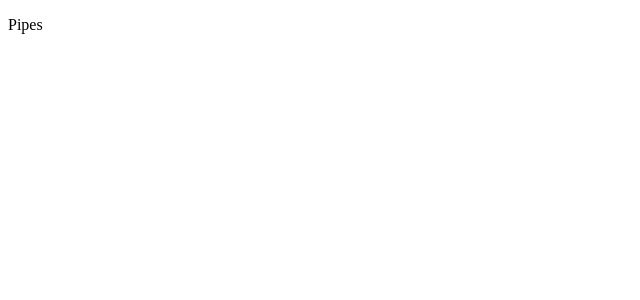
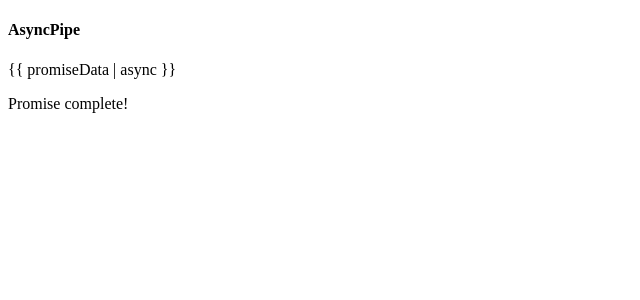
Before and after one commit to AsmaaFH/Angular-18-practice, an Angular app: page / in a window 1280 px wide. Shown: the top 300 px of the page, without its empty margins (0-640 px from the left). Built offline with nearby package versions, Linux system fonts and the light colour scheme.

Commit message:
async pipe

```diff
--- /dev/null
+++ b/src/app/AsyncPipe/async-pipe/async-pipe.component.html
@@ -0,0 +1,5 @@
+<div class="card card-block">
+  <h4 class="card-title">AsyncPipe</h4>
+  <p class="card-text" ngNonBindable>{{ promiseData | async }}</p>
+  <p class="card-text">{{ promiseData | async}}</p>
+ </div>
--- /dev/null
+++ b/src/app/AsyncPipe/async-pipe/async-pipe.component.ts
@@ -0,0 +1,28 @@
+import { Component } from '@angular/core';
+import { CommonModule } from '@angular/common';
+
+
+@Component({
+  selector: 'app-async-pipe',
+  standalone: true,
+  imports: [CommonModule],
+  templateUrl: './async-pipe.component.html',
+  styleUrl: './async-pipe.component.scss'
+})
+
+export class AsyncPipeComponent {
+  promiseData?: Promise<string>;
+  constructor() {
+    //before using async pipe
+		// this.getPromise().then(v => this.promiseData = v);
+
+    //after using async pipe
+    this.promiseData = this.getPromise();
+  }
+
+  getPromise() {
+    return new Promise<string>((resolve, reject) => {
+      setTimeout(() => resolve("Promise complete!"), 3000);
+    });
+ }
+}
--- a/src/app/app.component.html
+++ b/src/app/app.component.html
@@ -1 +1 @@
-<p>Pipes</p>
+<app-async-pipe></app-async-pipe>
--- a/src/app/app.component.ts
+++ b/src/app/app.component.ts
@@ -2,12 +2,13 @@ import { Component } from '@angular/core';
 import { RouterOutlet } from '@angular/router';
 import { interval } from 'rxjs';
 import { take, map } from 'rxjs/operators';
+import { AsyncPipeComponent } from './AsyncPipe/async-pipe/async-pipe.component';
 
 
 @Component({
   selector: 'app-root',
   standalone: true,
-  imports: [RouterOutlet],
+  imports: [RouterOutlet, AsyncPipeComponent],
   templateUrl: './app.component.html',
   styleUrl: './app.component.scss'
 })
```
Also changed, not shown: src/app/AsyncPipe/async-pipe/async-pipe.component.scss (added), 1 other file (tests, documents, lock files or other folders).
